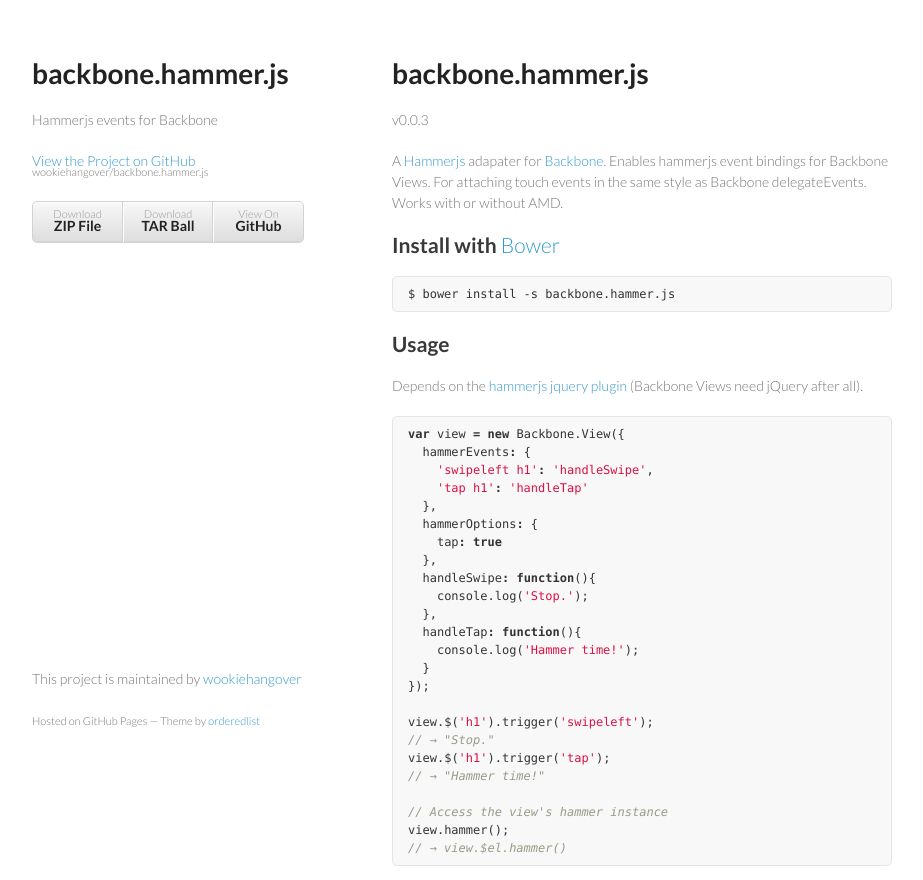
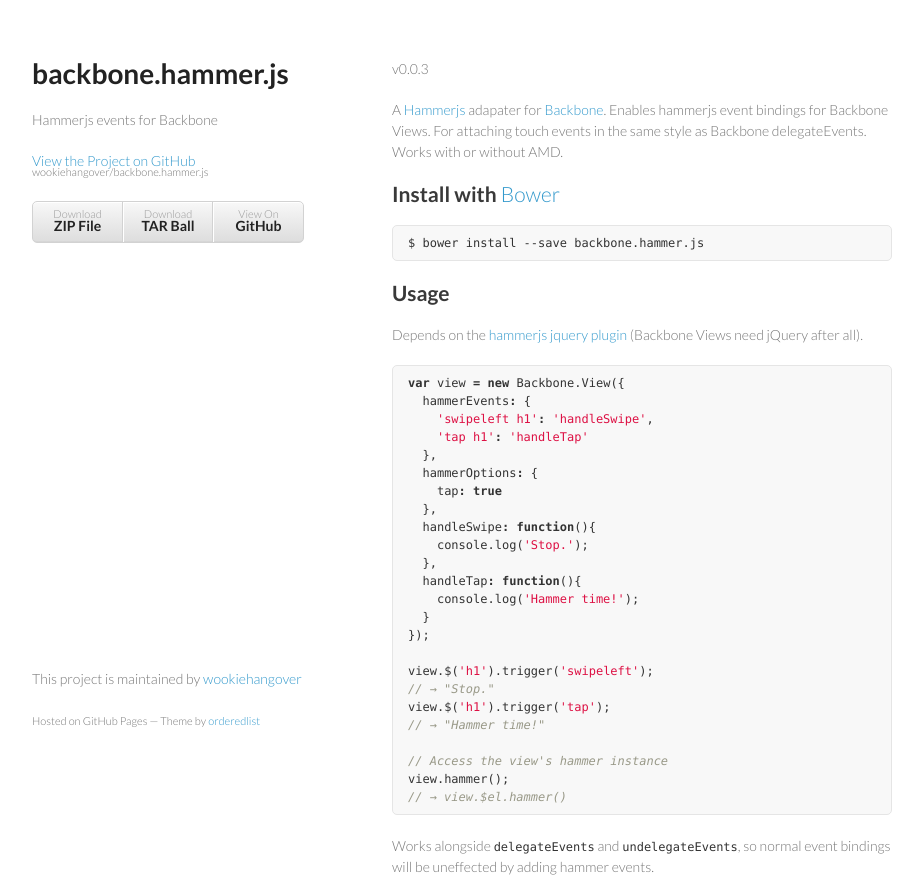
Before and after one commit to wookiehangover/backbone.hammer, a plain HTML site: page index.html in a window 1280 px wide. Shown: the top 880 px of the page, without its empty margins (178-1101 px from the left). Drawn offline with Linux system fonts and the light colour scheme.

```diff
--- a/index.html
+++ b/index.html
@@ -28,10 +28,7 @@
         </ul>
       </header>
       <section>
-        <h1>
-<a name="backbonehammerjs" class="anchor" href="#backbonehammerjs"><span class="octicon octicon-link"></span></a>backbone.hammer.js</h1>
-
-<p>v0.0.3</p>
+        <p>v0.0.3</p>
 
 <p>A <a href="http://eightmedia.github.io/hammer.js/">Hammerjs</a> adapater for
 <a href="http://backbonejs.org">Backbone</a>. Enables hammerjs event
@@ -42,7 +39,7 @@
 <a name="install-with-bower" class="anchor" href="#install-with-bower"><span class="octicon octicon-link"></span></a>Install with <a href="http://bower.io/">Bower</a>
 </h2>
 
-<pre><code>$ bower install -s backbone.hammer.js
+<pre><code>$ bower install --save backbone.hammer.js
 </code></pre>
 
 <h2>
```
Also changed, not shown: params.json (+1 -1 lines).
